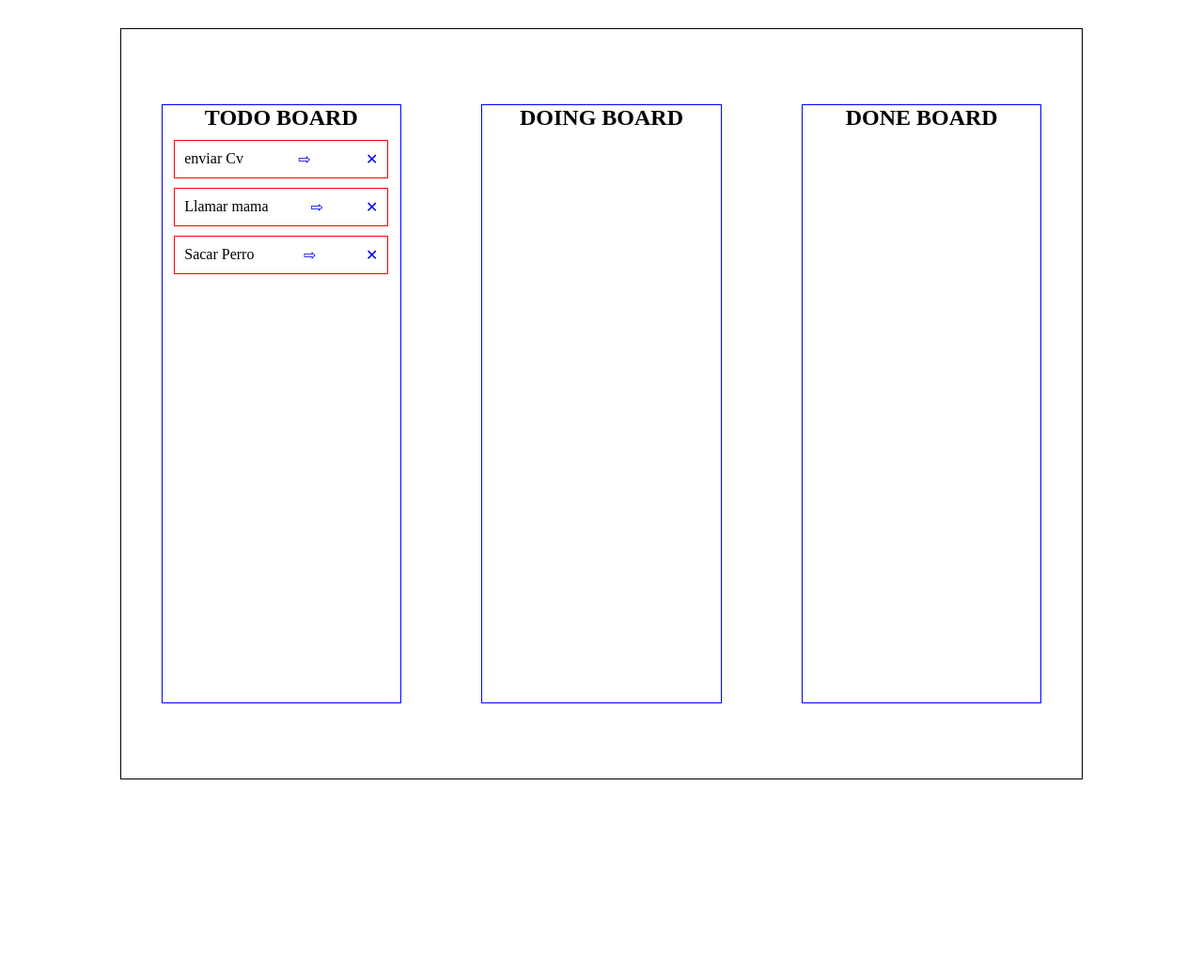
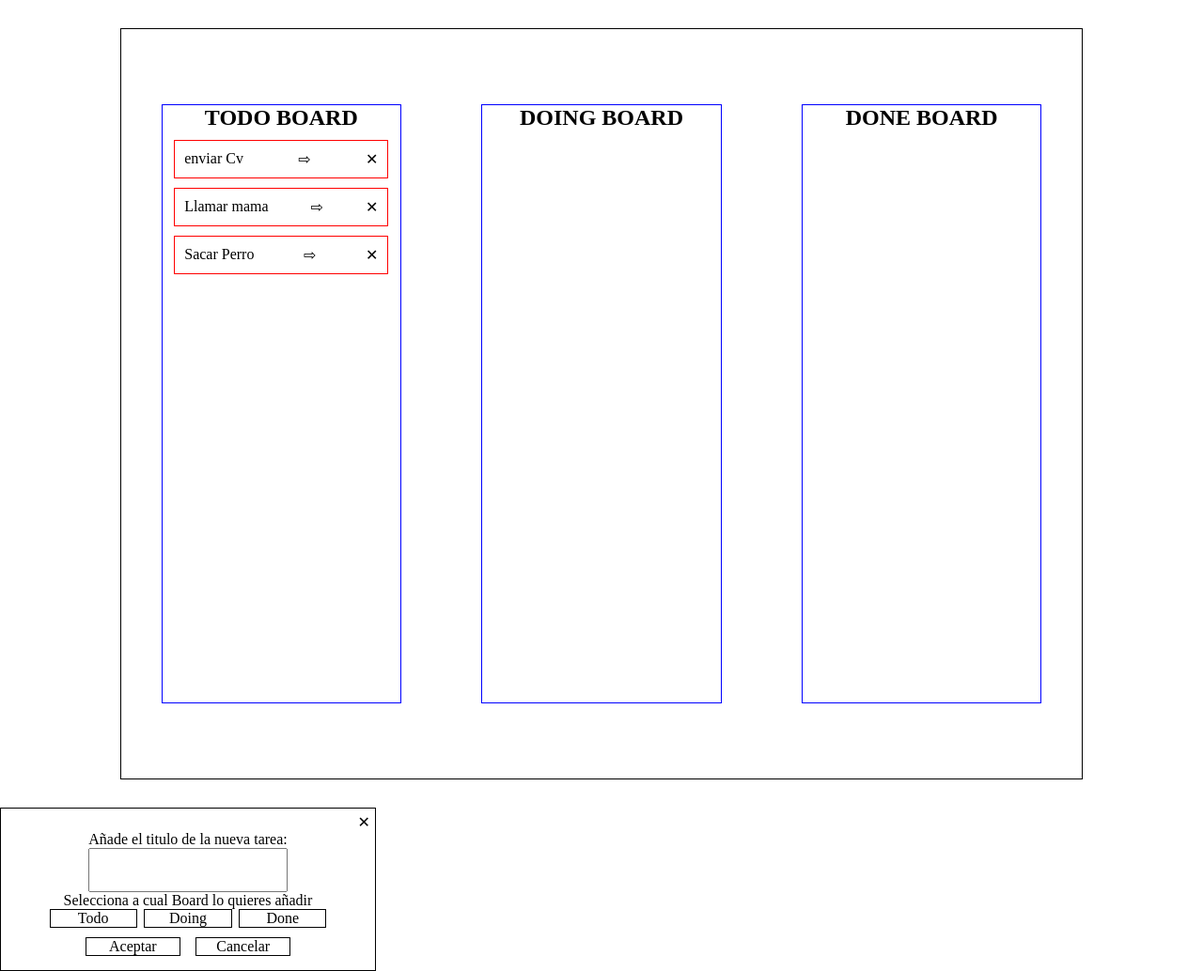
Before and after one commit to OsunaJuan/EasyKanban, a plain HTML site: page index.html in a window 1280 px wide. Shown: the whole page at 94% size. Before the commit the page ends 830 px from the top, so only its background shows below. Drawn offline with Linux system fonts and the light colour scheme.

Commit message:
Html de modal añadido,

```diff
--- a/CSS/main.scss
+++ b/CSS/main.scss
@@ -16,4 +16,10 @@ body{
     height: 100%;
 }
 
+a{
+    color:  black;
+    text-decoration: none;
+}
+
 @import 'parcials/board';
+@import 'parcials/modal';
--- /dev/null
+++ b/CSS/parcials/_modal.scss
@@ -0,0 +1,65 @@
+.modal{
+    display: flex;
+    flex-direction: column;
+
+    max-width: 400px;
+    max-height: 300px;
+    width: 100%;
+    height: auto;
+    border: 1px solid black;
+    padding: .5rem;
+
+    .modal__closeBttn{
+        display: flex;
+        justify-content: end;
+
+        a{
+         background-color: white;
+         border: none;
+         &:hover{
+            cursor: pointer;
+         }
+        }
+    }
+
+    .modal__form{
+        display: flex;
+        flex-direction: column;
+        justify-content: center;
+        align-items: center;
+
+        .form__label{
+            display: flex;
+            flex-direction: column;
+
+            textarea{
+                resize: none;
+            }
+        }
+    }
+
+    .form__BoardSelector{
+        display: flex;
+        justify-content: space-evenly;
+        width: 80%;
+        .BoardSelector__bttn{
+            width: 30%;
+            border:  1px solid black;
+            text-align: center;
+        }
+    }
+
+    .form__OkCancelBttn{
+        display: flex;
+        justify-content: space-evenly;
+        width: 70%;
+        padding: 1rem;
+
+        .bttn{
+            width: 40%;
+            text-align: center;
+            border: 1px solid black;
+        }
+
+    }
+}
--- a/index.html
+++ b/index.html
@@ -26,6 +26,36 @@
         </article>
     </section>
 
+    <section class="modal">
+
+        <div class="modal__closeBttn">
+            <a href">&#10005;</a>
+        </div>
+
+        <form class="modal__form">
+
+            <label for="itemTitle" class="form__label">
+                Añade el titulo de la nueva tarea:
+                <textarea type="text" id="itemTitle" class="form__TextInput" rows="3" ></textarea>
+            </label>
+
+            <p>Selecciona a cual Board lo quieres añadir</p>
+
+            <section class="form__BoardSelector">
+                <a class="BoardSelector__bttn" href="javascript:void(0)">Todo</a>
+                <a class="BoardSelector__bttn" href="javascript:void(0)">Doing</button>
+                <a class="BoardSelector__bttn" href="javascript:void(0)">Done</a>
+            </section>
+
+            <div class="form__OkCancelBttn">
+                <a class="okBttn bttn" href="javascript:void(0)">Aceptar</a>
+                <a class="cancelbttn bttn" href="javascript:void(0)">Cancelar</a>
+            </div>
+
+        </form>
+
+    </section>
+
 
     <script src="JS/main.mjs" type="module"></script>
 </body>
```
Also changed, not shown: CSS/styles.css, 1 other file.
